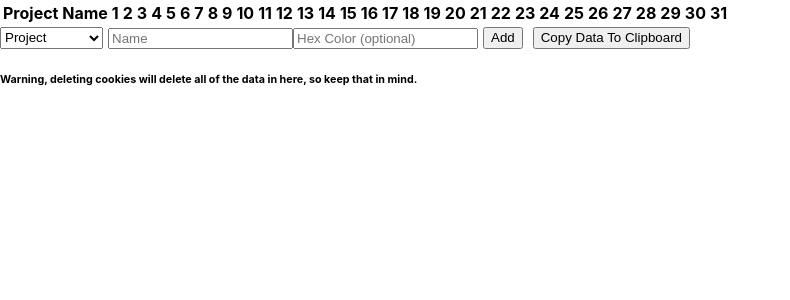
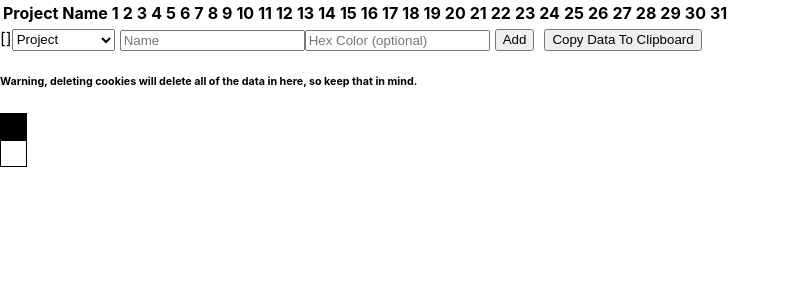
Before and after one commit to vycdev/ProjectTracker, a React (Create React App) app: page / in a window 1280 px wide. Shown: the top 300 px of the page, without its empty margins (0-790 px from the left). Built offline with nearby package versions, Linux system fonts and the light colour scheme.

Commit message:
moved some logic for the state so updating the data will also update all the components that require it regardless if they are a child or a parent component
added a new component square

```diff
--- a/src/App.css
+++ b/src/App.css
@@ -14,3 +14,14 @@
 .infoMessageerror{
   color: red;
 }
+
+
+.square_active {
+  width: 25px;
+  height: 25px;
+}
+
+.square_inactive {
+  width: 25px;
+  height: 25px;
+}
--- a/src/App.tsx
+++ b/src/App.tsx
@@ -3,6 +3,7 @@ import "./App.css";
 
 type HeaderProps = {
     noOfDays: number;
+    data: OneDayProgress[];
 };
 
 type OneDayProgress = {
@@ -11,7 +12,7 @@ type OneDayProgress = {
     date?: number; // unix timestamp;
     startDate?: number;
     endDate?: number;
-    color: string;
+    color?: string;
 };
 
 const daysInMonth = (month: number, year: number) => {
@@ -32,26 +33,55 @@ const TableHeader = (props: HeaderProps) => {
 
     return <tr>{columns}</tr>;
 };
-
-const Table = (props: HeaderProps) => {
-    const [data, setData] = useState([]);
-
-    useEffect(() => {
-        setData(JSON.parse(window.localStorage.getItem("data") || "[]"));
-
-        console.log(data);
-    }, [props.noOfDays]);
-
+const Square = (props: { active: boolean; color: string }) => {
     return (
-        <table>
-            <thead>
-                <TableHeader noOfDays={props.noOfDays}></TableHeader>
-            </thead>
-        </table>
+        <div
+            className={`square_${props.active ? "active" : "inactive"}`}
+            style={{
+                backgroundColor: props.active ? `#${props.color}` : "",
+                border: `1px solid #${props.color}`,
+            }}
+        ></div>
     );
 };
 
-const AddProject = () => {
+const TableBody = (props: HeaderProps) => {
+    // split array in multiple arrays of projects with the same name as well as the empty periods
+    const [rows, setRows] = useState<JSX.Element[][]>([]);
+
+    useEffect(() => {
+        let row = [];
+    });
+
+    return <tr></tr>;
+};
+const Table = (props: HeaderProps) => {
+    return (
+        <>
+            <table>
+                <thead>
+                    <TableHeader
+                        noOfDays={props.noOfDays}
+                        data={props.data}
+                    ></TableHeader>
+                </thead>
+                <tbody>
+                    <TableBody
+                        data={props.data}
+                        noOfDays={props.noOfDays}
+                    ></TableBody>
+                </tbody>
+            </table>
+            {JSON.stringify(props.data)}
+        </>
+    );
+};
+
+type AddProjectProps = {
+    parentCallback: (data: OneDayProgress[]) => void;
+};
+
+const AddProject = (props: AddProjectProps) => {
     const [projectName, setProjectName] = useState<string>("");
     const [projectColor, setProjectColor] = useState<string>("");
     const [vacationStart, setVacationStart] = useState<string>("");
@@ -69,18 +99,6 @@ const AddProject = () => {
             window.localStorage.getItem("data") || ""
         ) as Array<OneDayProgress>;
 
-        // check if project already exists
-        // check if the name is empty
-        // check the type
-        // validate vacation start and vacation end
-        console.log(
-            projectName,
-            projectColor,
-            vacationStart,
-            vacationEnd,
-            projectType
-        );
-
         if (projectType === "progress") {
             let projectExists = false;
             if (!projectName) {
@@ -95,12 +113,6 @@ const AddProject = () => {
                 setInfoMessageType("error");
                 setInfoMessage("Project name already exists.");
                 return;
-            }
-            if (!projectColor) {
-                var randomColor = Math.floor(Math.random() * 16777215).toString(
-                    16
-                );
-                setProjectColor(randomColor);
             }
         } else {
             if (!vacationStart) {
@@ -133,6 +145,11 @@ const AddProject = () => {
             }
         }
         if (projectType === "progress") {
+            var randomColor = Math.floor(Math.random() * 16777215).toString(16);
+            if (!projectColor) {
+                setProjectColor(randomColor);
+            }
+
             window.localStorage.setItem(
                 "data",
                 JSON.stringify([
@@ -140,10 +157,18 @@ const AddProject = () => {
                     {
                         name: projectName,
                         type: projectType,
-                        color: projectColor,
+                        color: projectColor ? projectColor : randomColor,
                     },
                 ])
             );
+            props.parentCallback([
+                ...data,
+                {
+                    name: projectName,
+                    type: projectType,
+                    color: projectColor ? projectColor : randomColor,
+                },
+            ]);
         } else {
             window.localStorage.setItem(
                 "data",
@@ -152,10 +177,18 @@ const AddProject = () => {
                     {
                         type: projectType,
                         startDate: new Date(vacationStart).getTime(),
-                        startEnd: new Date(vacationEnd).getTime(),
+                        endDate: new Date(vacationEnd).getTime(),
                     },
                 ])
             );
+            props.parentCallback([
+                ...data,
+                {
+                    type: projectType as "vacation" | "progress",
+                    startDate: new Date(vacationStart).getTime(),
+                    endDate: new Date(vacationEnd).getTime(),
+                },
+            ]);
         }
 
         setInfoMessage("Project added successfully.");
@@ -219,11 +252,6 @@ const AddProject = () => {
 const CopyDataToClipboard = () => {
     const [copied, setCopied] = useState(false);
 
-    useEffect(() => {
-        const data = window.localStorage.getItem("data");
-        if (!data) window.localStorage.setItem("data", JSON.stringify([]));
-    });
-
     const copyData = () => {
         const Data = window.localStorage.getItem("data");
         navigator.clipboard.writeText(JSON.stringify(Data));
@@ -245,17 +273,42 @@ const CopyDataToClipboard = () => {
 };
 
 const App = () => {
+    const [data, setData] = useState<OneDayProgress[]>([]);
+
+    useEffect(() => {
+        const data = window.localStorage.getItem("data");
+        if (!data) window.localStorage.setItem("data", JSON.stringify([]));
+        setData(
+            JSON.parse(
+                window.localStorage.getItem("data") || "[]"
+            ) as OneDayProgress[]
+        );
+
+        console.log(
+            JSON.parse(
+                window.localStorage.getItem("data") || "[]"
+            ) as OneDayProgress[]
+        );
+    }, []);
+
+    const updateData = (d: OneDayProgress[]) => {
+        setData(d);
+        window.localStorage.setItem("data", JSON.stringify(d));
+    };
+
     return (
         <div className="App">
-            <Table noOfDays={31}></Table>
+            <Table noOfDays={31} data={data}></Table>
             <div className="PageHeader">
-                <AddProject></AddProject>
+                <AddProject parentCallback={updateData}></AddProject>
                 <CopyDataToClipboard></CopyDataToClipboard>
             </div>
             <h6>
                 Warning, deleting cookies will delete all of the data in here,
                 so keep that in mind.
             </h6>
+            <Square active={true} color="000"></Square>
+            <Square active={false} color="000"></Square>
         </div>
     );
 };
```
